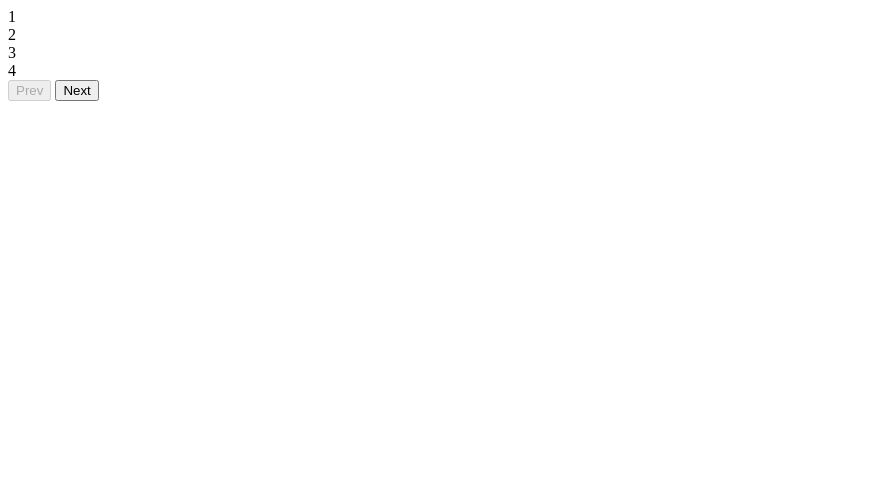
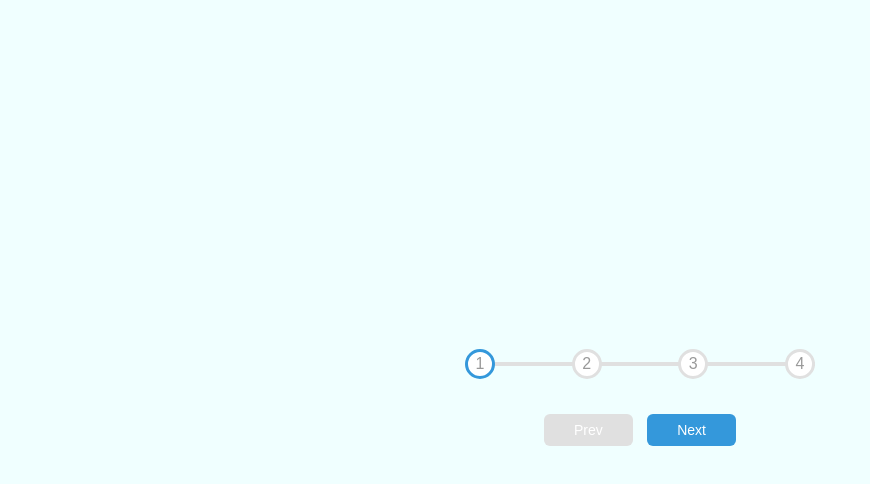
Before and after one commit to brunohbr/-50Days_Day02, a plain HTML site: page index.html in a window 1280 px wide. Shown: the whole page, without its empty margins (0-870 px from the left). Drawn offline with Linux system fonts and the light colour scheme.

Commit message:
css pronto

```diff
--- a/index.html
+++ b/index.html
@@ -9,12 +9,12 @@
 </head>
 <body>
     <div class="container">
-        <div class="progress_container">
+        <div class="progress-container">
             <div class="progress" id="progress"></div>
-              <div class="cirlcle active">1</div>
-              <div class="cirlcle ">2</div>
-              <div class="cirlcle ">3</div>
-              <div class="cirlcle ">4</div>
+              <div class="circle active">1</div>
+              <div class="circle ">2</div>
+              <div class="circle ">3</div>
+              <div class="circle ">4</div>
         </div>
         <button class="btn" id="prev" disabled>Prev</button>
         <button class="btn" id="Next">Next</button>
--- a/style.css
+++ b/style.css
@@ -0,0 +1,95 @@
+:root{
+    --line-border-fill: #3498db;
+    --line-border-empty:#e0e0e0;
+}
+
+*{
+    box-sizing: border-box;
+}
+body{
+    background-color: azure;
+    font-family: sans-serif;
+    display: flex;
+    align-items: center;
+    justify-content: center;
+    height: 100vh;
+    overflow: hidden;
+    margin: 0;
+}
+.container{
+    text-align: center;
+}
+
+.progress-container{
+    display: flex;
+    justify-content: space-between;
+    position: relative;
+    margin-bottom: 30px;
+    max-width: 100%;
+    width: 350px;
+}
+
+.progress-container::before{
+    content: '';
+    background-color: var(--line-border-empty);
+    position: absolute;
+    top: 50%;
+    left: 0;
+    transform: translateY(-50%);
+    height: 4px;
+    width: 100%;
+    z-index: -1;
+
+}
+.progress{
+    background-color: var(--line-border-fill);
+    position: absolute;
+    top: 50%;
+    left: 0;
+    transform: translateY(-50%);
+    height: 4px;
+    width: 0%;
+    z-index: -1;
+    transition: 0.4s ease;
+}
+
+.circle{
+    background-color: white;
+    color: #999;
+    border-radius: 50%;
+    height: 30px;
+    width: 30px;
+    display: flex;
+    align-items: center;
+    justify-content: center;
+    border: 3px solid var(--line-border-empty);
+    transition: .4s ease;
+}
+.circle.active{
+    border-color: var(--line-border-fill);
+}
+
+
+.btn{
+    background-color: var(--line-border-fill);
+    color: white;
+    border: 0;
+    border-radius: 6px;
+    cursor: pointer;
+    font-family: inherit;
+    padding: 8px 30px;
+    margin: 5px;
+    font-size: 14px;
+}
+
+.btn:active{
+    transform: scale(0.98) ;
+}
+
+.btn:focus{
+    outline: 0;
+}
+
+.btn:disabled{
+    background-color: var(--line-border-empty);
+}
```
